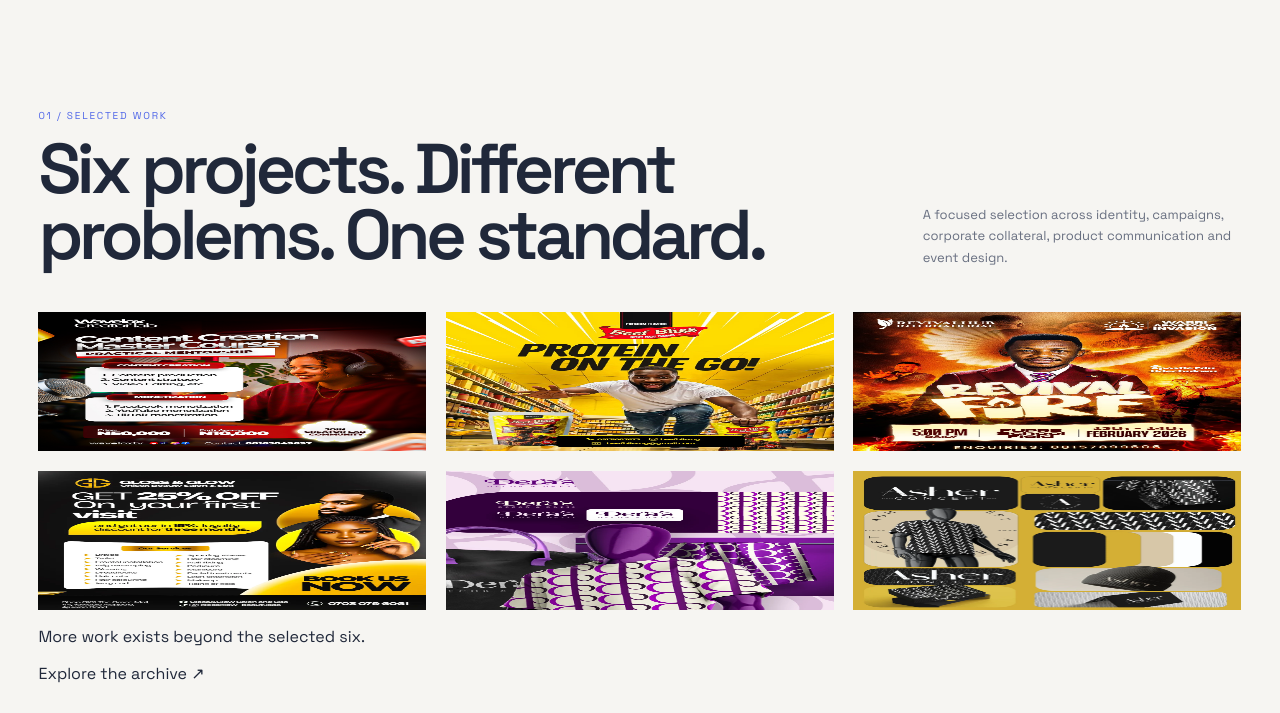
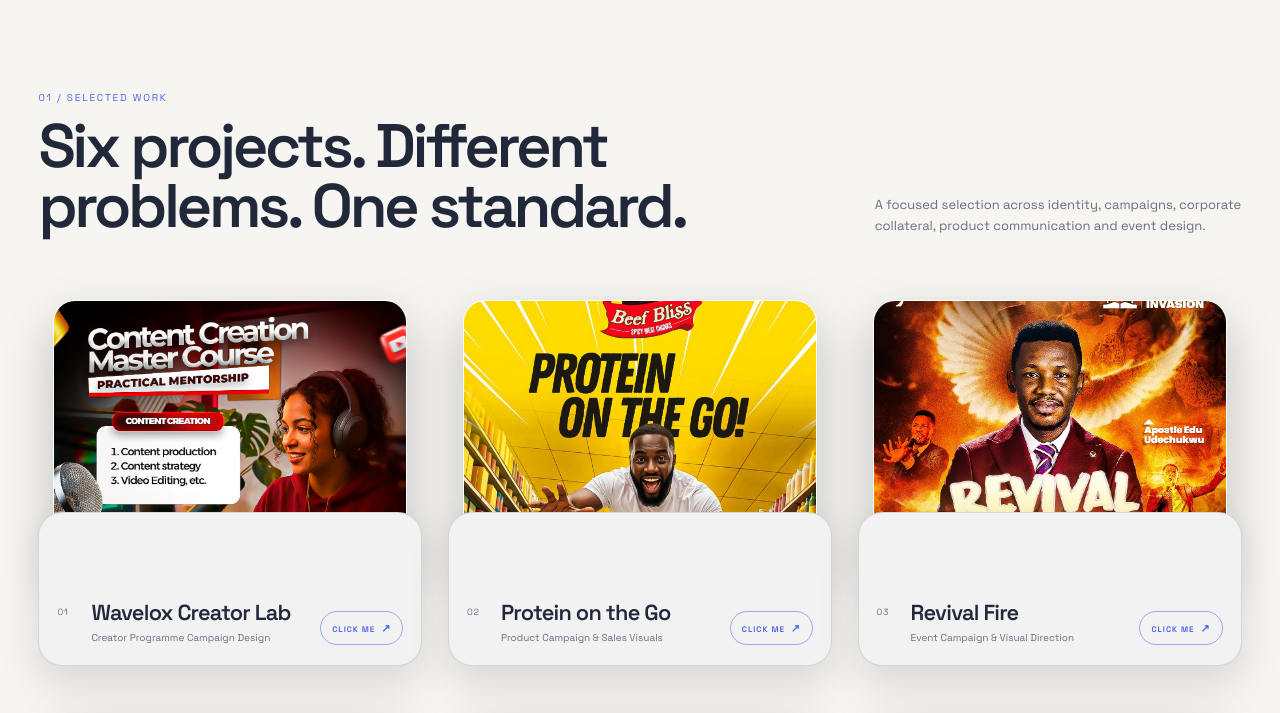
Before and after one commit to Wis-code/wisdom-portfolio, a Next.js app: page / in a window 1280 px wide. Shown: the part 691-1404 px from the top of the page. Built offline with nearby package versions, Linux system fonts and the light colour scheme; no server answers; the database is empty.

Commit message:
Style selected work as compact pocket cards

```diff
--- a/components/ProjectShowcase.module.css
+++ b/components/ProjectShowcase.module.css
@@ -1,41 +1,21 @@
 .section {
   position: relative;
-  isolation: isolate;
-  overflow: hidden;
-  padding: 110px var(--gutter) 88px;
+  padding: 92px var(--gutter) 78px;
   background: var(--ink);
 }
 
-.section::before {
-  content: "";
-  position: absolute;
-  z-index: 0;
-  top: -66px;
-  left: -8%;
-  width: 116%;
-  height: 230px;
-  pointer-events: none;
-  opacity: 0;
-  background: transparent;
-  filter: blur(28px);
-  -webkit-mask-image: linear-gradient(to bottom, #000 0%, rgba(0,0,0,.78) 46%, transparent 100%);
-  mask-image: linear-gradient(to bottom, #000 0%, rgba(0,0,0,.78) 46%, transparent 100%);
-}
-
 .heading {
-  position: relative;
-  z-index: 1;
-  width: min(100%, 1440px);
-  margin: 0 auto 44px;
+  width: min(100%, 1320px);
+  margin: 0 auto 54px;
   display: grid;
-  grid-template-columns: minmax(0, 1.45fr) minmax(280px, .55fr);
-  gap: 44px;
+  grid-template-columns: minmax(0, 1.2fr) minmax(260px, .55fr);
+  gap: 36px;
   align-items: end;
 }
 
 .kicker {
   display: block;
-  margin-bottom: 14px;
+  margin-bottom: 12px;
   color: var(--acid);
   font-size: 10px;
   letter-spacing: .18em;
@@ -44,214 +24,188 @@
 
 .heading h2 {
   margin: 0;
-  max-width: 920px;
-  font-size: clamp(42px, 5.5vw, 80px);
-  line-height: .94;
-  letter-spacing: -.065em;
-  font-weight: 550;
+  max-width: 760px;
+  font-size: clamp(38px, 4.8vw, 66px);
+  line-height: .98;
+  letter-spacing: -.055em;
+  font-weight: 560;
 }
 
 .heading p {
   margin: 0;
-  max-width: 430px;
+  max-width: 390px;
   color: var(--muted);
   font-size: 13px;
   line-height: 1.65;
 }
 
 .grid {
-  position: relative;
-  z-index: 1;
-  width: min(100%, 1440px);
+  width: min(100%, 1320px);
   margin: 0 auto;
   display: grid;
-  grid-template-columns: repeat(12, minmax(0, 1fr));
-  gap: clamp(16px, 1.5vw, 24px);
+  grid-template-columns: repeat(3, minmax(0, 1fr));
+  gap: clamp(28px, 3vw, 44px) clamp(18px, 2vw, 28px);
 }
 
 .card {
+  position: relative;
   min-width: 0;
-  grid-column: span 4;
+  padding-top: 10px;
   color: inherit;
   text-decoration: none;
 }
 
-@keyframes projectBrushReveal {
-  from {
-    opacity: 0;
-    transform: translateY(46px) scale(.985);
-    filter: blur(9px);
-    clip-path: inset(0 0 18% 0 round 28px);
-  }
-  to {
-    opacity: 1;
-    transform: none;
-    filter: none;
-    clip-path: inset(0 0 0 0 round 0);
-  }
+.imageStage {
+  position: relative;
+  z-index: 2;
+  width: calc(100% - 30px);
+  margin: 0 auto -54px;
+  aspect-ratio: 4 / 3;
+  overflow: hidden;
+  border: 1px solid rgba(255,255,255,.13);
+  border-radius: 22px;
+  background: var(--surface);
+  box-shadow: 0 20px 50px rgba(0,0,0,.22);
+  transition: transform .42s cubic-bezier(.2,.75,.2,1), box-shadow .42s ease;
 }
 
-@supports (animation-timeline: view()) {
-  .card {
-    animation: projectBrushReveal linear both;
-    animation-timeline: view();
-    animation-range: entry 0% entry 38%;
-  }
+.imageStage img {
+  object-fit: cover;
+  transition: transform .55s cubic-bezier(.2,.75,.2,1), filter .35s ease;
 }
 
-.card0 { grid-column: span 7; }
-.card1 { grid-column: span 5; }
-.card2 { grid-column: span 4; }
-.card3 { grid-column: span 4; }
-.card4 { grid-column: span 4; }
-
-.visual {
-  position: relative;
-  isolation: isolate;
-  overflow: hidden;
-  aspect-ratio: 1 / 1.08;
-  border: 1px solid var(--line);
-  border-radius: 28px;
-  background: var(--surface);
+.imageStage img.portraitImage {
+  object-position: center 28%;
 }
 
-.card0 .visual {
-  aspect-ratio: 1.16 / 1;
-  border-radius: 28px 28px 96px 28px;
+.pocket {
+  position: relative;
+  z-index: 3;
+  min-height: 154px;
+  padding: 76px 18px 20px;
+  display: flex;
+  gap: 16px;
+  align-items: flex-end;
+  justify-content: space-between;
+  border: 1px solid var(--line);
+  border-radius: 24px;
+  background: color-mix(in srgb, var(--surface) 94%, var(--paper) 6%);
+  box-shadow: 0 18px 42px rgba(0,0,0,.12);
+  transition: border-color .3s ease, transform .3s ease, background .3s ease;
 }
 
-.card1 .visual {
-  aspect-ratio: .83 / 1;
-  border-radius: 92px 28px 28px 28px;
+.projectMeta {
+  min-width: 0;
+  display: grid;
+  grid-template-columns: 26px minmax(0, 1fr);
+  gap: 8px;
+  align-items: start;
 }
 
-.card2 .visual { border-radius: 28px 28px 28px 82px; }
-.card3 .visual { border-radius: 28px 82px 28px 28px; }
-.card4 .visual { border-radius: 28px 28px 82px 28px; }
-
-.visual img {
-  z-index: -1;
-  object-fit: cover;
-  transition: transform .65s cubic-bezier(.2,.7,.2,1), filter .4s ease;
+.index {
+  padding-top: 4px;
+  color: var(--muted);
+  font-size: 9px;
+  letter-spacing: .08em;
 }
 
-.visual img.contain {
-  object-fit: contain;
-  padding: 6px;
-  transform: scale(1.14);
+.projectMeta h3 {
+  margin: 0;
+  font-size: clamp(18px, 1.7vw, 25px);
+  font-weight: 590;
+  letter-spacing: -.035em;
+  line-height: 1.05;
 }
 
-.card:hover .visual img {
+.projectMeta p {
+  margin: 7px 0 0;
+  overflow: hidden;
+  color: var(--muted);
+  font-size: 10px;
+  line-height: 1.35;
+  white-space: nowrap;
+  text-overflow: ellipsis;
+}
+
+.click {
+  flex: 0 0 auto;
+  padding: 9px 11px;
+  border: 1px solid color-mix(in srgb, var(--acid) 52%, transparent);
+  border-radius: 999px;
+  color: var(--acid);
+  font-size: 8px;
+  font-weight: 700;
+  letter-spacing: .12em;
+  white-space: nowrap;
+  transition: transform .25s ease, color .25s ease, background .25s ease;
+}
+
+.click b {
+  display: inline-block;
+  margin-left: 3px;
+  font-size: 11px;
+  transition: transform .25s ease;
+}
+
+.card:hover .imageStage {
+  transform: translateY(-12px);
+  box-shadow: 0 30px 70px rgba(0,0,0,.28);
+}
+
+.card:hover .imageStage img {
   transform: scale(1.025);
   filter: saturate(1.04);
 }
 
-.card:hover .visual img.contain {
-  transform: scale(1.17);
+.card:hover .pocket {
+  border-color: color-mix(in srgb, var(--acid) 48%, var(--line));
 }
 
-.veil {
-  position: absolute;
-  inset: 0;
-  z-index: 1;
-  pointer-events: none;
-  background: linear-gradient(to top, rgba(5,9,7,.64), transparent 42%);
+.card:hover .click {
+  transform: translateY(-3px);
+  color: #07110b;
+  background: var(--acid);
 }
 
-.projectType,
-.open {
-  position: absolute;
-  z-index: 2;
-  padding: 10px 12px;
-  border: 1px solid rgba(255,255,255,.16);
-  border-radius: 999px;
-  background: var(--glass);
-  color: var(--paper);
-  font-size: 9px;
-  backdrop-filter: blur(16px);
+.card:hover .click b {
+  transform: translate(2px, -2px);
 }
 
-.projectType {
-  top: 16px;
-  left: 16px;
-  max-width: calc(100% - 32px);
-  overflow: hidden;
-  text-overflow: ellipsis;
-  white-space: nowrap;
-  color: var(--acid);
-  letter-spacing: .08em;
-  text-transform: uppercase;
+.moreRow {
+  width: min(100%, 1320px);
+  margin: 46px auto 0;
+  padding-top: 22px;
+  display: flex;
+  align-items: center;
+  justify-content: space-between;
+  gap: 20px;
+  border-top: 1px solid var(--line);
 }
 
-.open {
-  right: 16px;
-  bottom: 16px;
-  border-color: var(--line);
-  transition: transform .25s ease, background .25s ease;
+.moreRow p {
+  margin: 0;
+  color: var(--muted);
+  font-size: 11px;
 }
 
-.card0 .open {
-  color: #04110a;
-  border-color: rgba(121,228,175,.92);
-  background: var(--acid);
-  box-shadow: none;
+.moreRow a {
+  color: var(--paper);
+  font-size: 12px;
+  text-decoration: none;
 }
 
-.card1 .open {
-  color: var(--ink);
-  border-color: rgba(255,255,255,.74);
-  background: rgba(246,247,242,.94);
+.moreRow a span {
+  display: inline-block;
+  margin-left: 5px;
+  color: var(--acid);
+  transition: transform .2s ease;
 }
 
-.card:hover .open {
-  transform: translate(-3px, -3px);
-  background: rgba(8,18,14,.82);
+.moreRow a:hover span {
+  transform: translate(3px, -3px);
 }
 
-.card0:hover .open {
-  color: var(--ink);
-  background: var(--paper);
-}
-
-.card1:hover .open {
-  color: #04110a;
-  background: linear-gradient(135deg, var(--acid-bright), var(--acid));
-}
-
-.meta {
-  display: grid;
-  grid-template-columns: 36px 1fr auto;
-  gap: 12px;
-  align-items: start;
-  padding: 16px 3px 22px;
-}
-
-.index,
-.year {
-  padding-top: 4px;
-  color: var(--muted);
-  font-size: 10px;
-}
-
-.meta h3 {
-  margin: 0;
-  font-size: clamp(18px, 2vw, 27px);
-  font-weight: 570;
-  letter-spacing: -.035em;
-}
-
-.meta p {
-  display: -webkit-box;
-  margin: 6px 0 0;
-  overflow: hidden;
-  color: var(--muted);
-  font-size: 11px;
-  line-height: 1.5;
-  -webkit-box-orient: vertical;
-  -webkit-line-clamp: 2;
-}
-
-@media (max-width: 960px) {
+@media (max-width: 980px) {
   .heading {
     grid-template-columns: 1fr;
   }
@@ -259,74 +213,58 @@
   .grid {
     grid-template-columns: repeat(2, minmax(0, 1fr));
   }
-
-  .card,
-  .card1,
-  .card2,
-  .card3,
-  .card4 {
-    grid-column: span 1;
-  }
-
-  .card0 {
-    grid-column: span 2;
-  }
 }
 
-@media (max-width: 620px) {
+@media (max-width: 660px) {
   .section {
-    padding-top: 76px;
-    padding-inline: 10px;
-  }
-
-  .section::before {
-    top: -38px;
-    height: 150px;
-    opacity: .44;
-    filter: blur(24px);
+    padding: 72px 12px 62px;
   }
 
   .heading {
-    padding-inline: 8px;
-    margin-bottom: 32px;
-    gap: 22px;
+    margin-bottom: 40px;
+    padding-inline: 6px;
+    gap: 18px;
+  }
+
+  .heading h2 {
+    font-size: clamp(34px, 11vw, 50px);
   }
 
   .grid {
     grid-template-columns: 1fr;
-    gap: 4px;
+    gap: 30px;
   }
 
-  .card,
-  .card0,
-  .card1,
-  .card2,
-  .card3,
-  .card4 {
-    grid-column: auto;
+  .imageStage {
+    width: calc(100% - 24px);
+    margin-bottom: -48px;
+    border-radius: 20px;
   }
 
-  .visual,
-  .card0 .visual,
-  .card1 .visual {
-    aspect-ratio: .86 / 1;
-    border-radius: 22px 22px 54px 22px;
+  .pocket {
+    min-height: 142px;
+    padding: 68px 16px 18px;
+    border-radius: 22px;
   }
 
-  .card2 .visual,
-  .card3 .visual,
-  .card4 .visual {
-    border-radius: 22px 22px 54px 22px;
+  .projectMeta h3 {
+    font-size: 21px;
   }
 
-  .meta {
-    grid-template-columns: 30px 1fr auto;
-    padding-inline: 8px;
+  .moreRow {
+    margin-top: 36px;
+    padding-inline: 6px;
+    align-items: flex-start;
+    flex-direction: column;
   }
 }
 
 @media (prefers-reduced-motion: reduce) {
-  .card {
-    animation: none;
+  .imageStage,
+  .imageStage img,
+  .pocket,
+  .click,
+  .click b {
+    transition: none;
   }
 }
```
